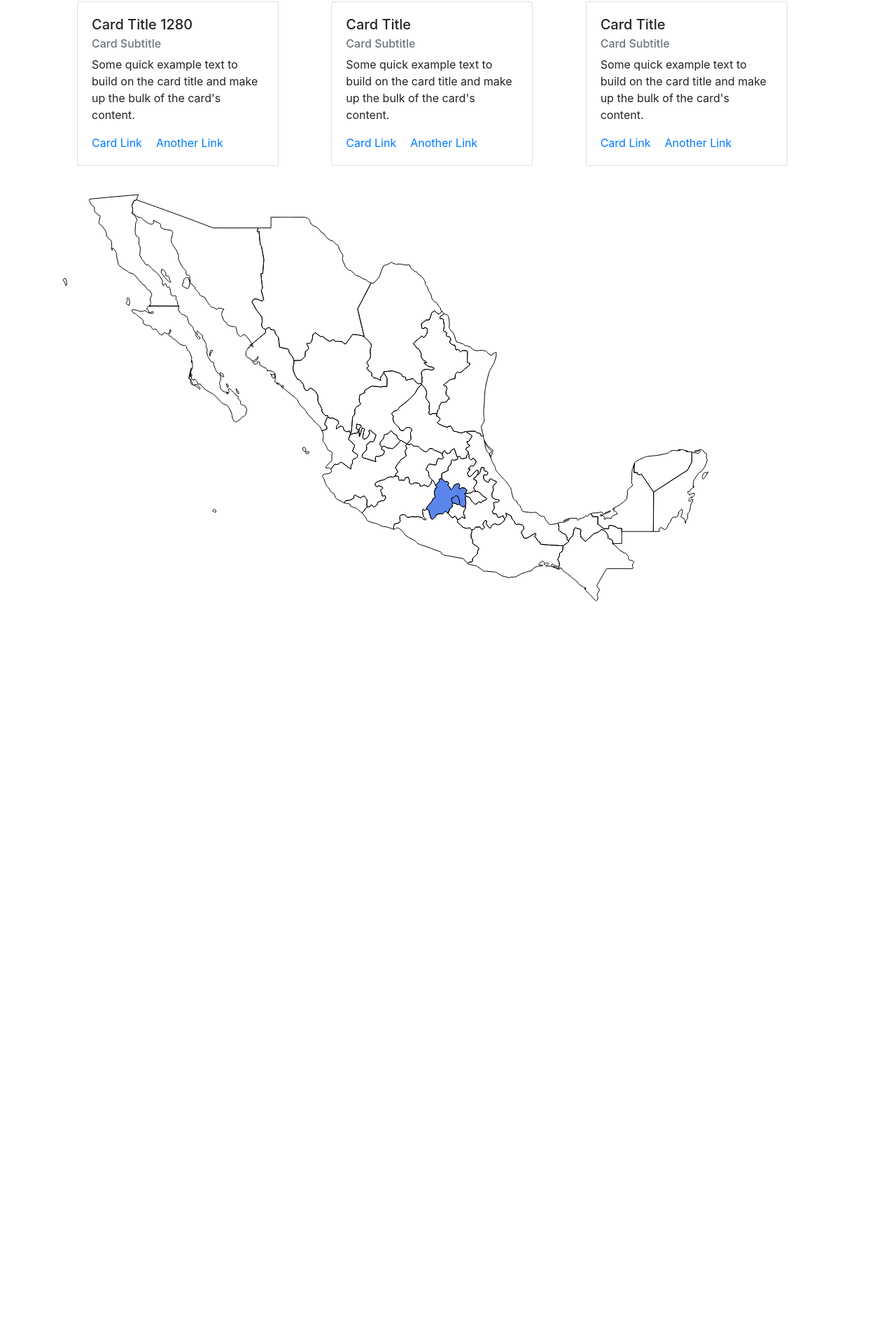
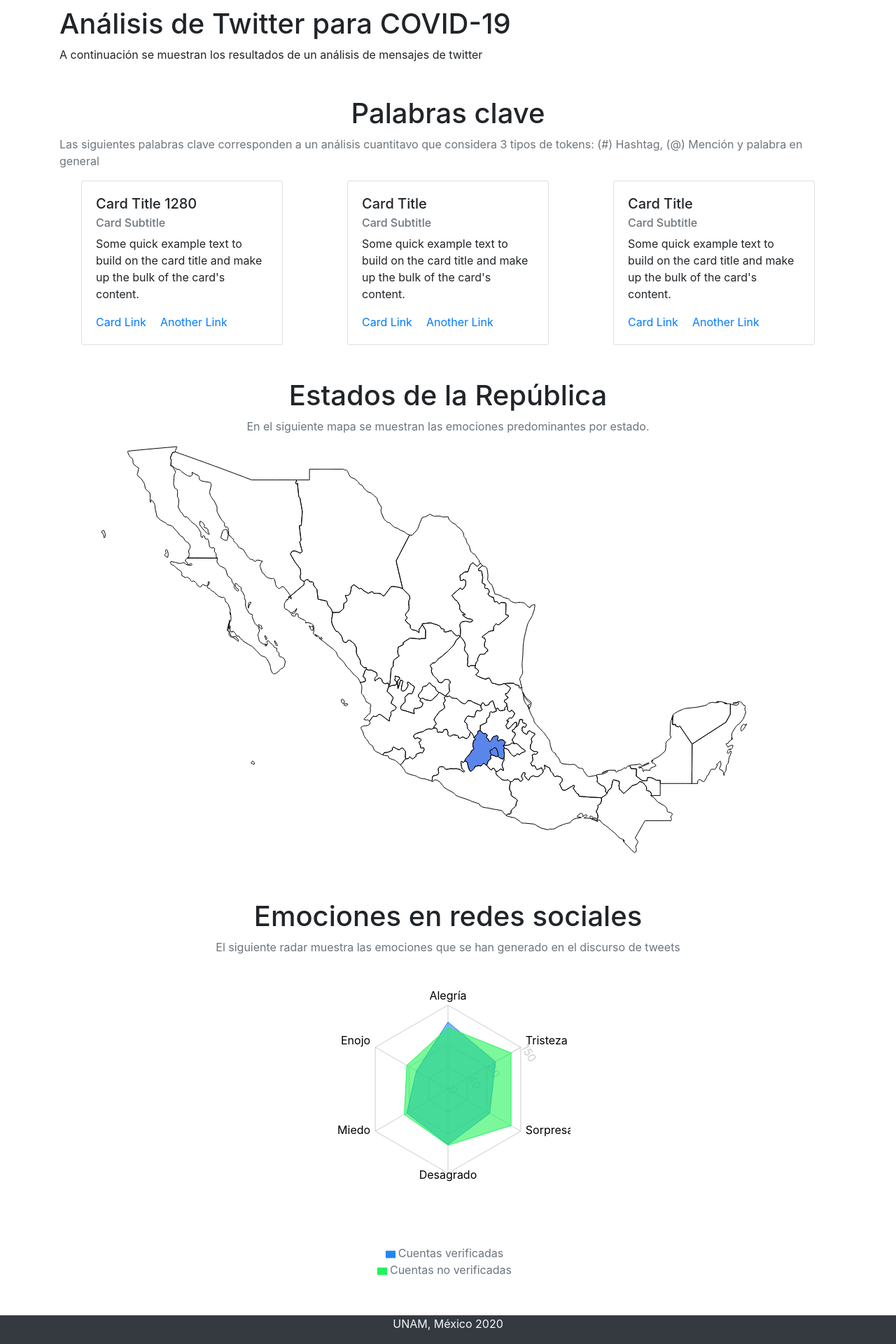
Before and after one commit to jgermanob/Mexico-COVID19, a React (Create React App) app: page / in a window 1280 px wide. Shown: the part 94-2014 px from the top of the page at 70% size. Before the commit the page ends 971 px from the top, so only its background shows below. Built offline with nearby package versions, Linux system fonts and the light colour scheme.

Commit message:
New Design and charts

```diff
--- a/package.json
+++ b/package.json
@@ -7,11 +7,12 @@
     "@testing-library/react": "^9.5.0",
     "@testing-library/user-event": "^7.2.1",
     "bootstrap": "^4.4.1",
-    "d3-geo": "^1.11.9",
+    "d3": "^5.15.1",
     "react": "^16.13.1",
     "react-bootstrap": "^1.0.0",
     "react-dom": "^16.13.1",
-    "react-scripts": "3.4.1"
+    "react-scripts": "3.4.1",
+    "recharts": "^1.8.5"
   },
   "scripts": {
     "start": "react-scripts start",
--- a/src/App.js
+++ b/src/App.js
@@ -2,22 +2,75 @@ import React from 'react';
 import NavBar from './NavBar';
 import WorldMap from './WorldMap';
 import Cards from './Cards';
-
-
+import EmotionalRadar from './EmotionalRadar';
+import Footer from './Footer'
+import Container from 'react-bootstrap/Container';
 
 
 class App extends React.Component {
 
   render(){
 
-
     return (
       <div>
       <NavBar/>
-      {//<WorldMap/>
-      }
-      <Cards/>
-      <WorldMap/>
+      <Container className='mt-5 mb-5'>
+
+        <div>
+          <h1>Análisis de Twitter para COVID-19</h1>
+          <p>
+            A continuación se muestran los resultados de un análisis de mensajes de twitter
+          </p>
+        </div>
+
+        <div className='mt-5 mb-5'>
+          <div className='d-flex justify-content-center'>
+            <h1> Palabras clave </h1>
+          </div>
+          <div className='d-flex justify-content-center text-secondary'>
+            <p>
+              Las siguientes palabras clave corresponden a un análisis cuantitavo que considera
+              3 tipos de tokens: (#) Hashtag, (@) Mención y palabra en general
+            </p>
+          </div>
+          <Cards/>
+        </div>
+
+        <div className='mt-5 mb-5'>
+          <div className='d-flex justify-content-center'>
+            <h1> Estados de la República </h1>
+          </div>
+          <div className='d-flex justify-content-center text-secondary'>
+            <p>
+              En el siguiente mapa se muestran las emociones predominantes por estado.
+
+            </p>
+          </div>
+          <WorldMap/>
+        </div>
+
+
+
+        <div className='mt-5 mb-5'>
+
+          <div className='d-flex justify-content-center'>
+            <h1> Emociones en redes sociales </h1>
+            </div>
+            <div className='d-flex justify-content-center text-secondary'>
+            <p>
+              El siguiente radar muestra las emociones que se han generado en el
+              discurso de tweets
+            </p>
+          </div>
+          <div className='d-flex justify-content-center text-secondary'>
+            <EmotionalRadar/>
+          </div>
+
+        </div>
+
+
+      </Container>
+      <Footer/>
       </div>
     );
   }
--- a/src/Cards.js
+++ b/src/Cards.js
@@ -10,9 +10,8 @@ class Cards extends React.Component{
   render(){
     return(
 
-      <Container style={{ padding: '40px' }}>
-        <Row>
-          <Col>
+        <Row >
+          <Col className='d-flex justify-content-center'>
           <Card style={{ width: '18rem' }}>
             <Card.Body>
               <Card.Title>Card Title {window.innerWidth}</Card.Title>
@@ -27,7 +26,7 @@ class Cards extends React.Component{
           </Card>
           </Col>
 
-          <Col>
+          <Col className='d-flex justify-content-center'>
           <Card style={{ width: '18rem' }}>
             <Card.Body>
               <Card.Title>Card Title</Card.Title>
@@ -42,7 +41,7 @@ class Cards extends React.Component{
           </Card>
           </Col>
 
-          <Col>
+          <Col className='d-flex justify-content-center'>
           <Card style={{ width: '18rem' }}>
             <Card.Body>
               <Card.Title>Card Title</Card.Title>
@@ -57,7 +56,6 @@ class Cards extends React.Component{
           </Card>
           </Col>
         </Row>
-      </Container>
 
     );
   }
--- /dev/null
+++ b/src/EmotionalRadar.js
@@ -0,0 +1,45 @@
+import React, { PureComponent } from 'react';
+import {
+  Radar, RadarChart, PolarGrid, Legend,
+  PolarAngleAxis, PolarRadiusAxis,
+} from 'recharts';
+
+const data = [
+  {
+    subject: 'Alegría', A: 120, B: 110, fullMark: 150,
+  },
+  {
+    subject: 'Tristeza', A: 98, B: 130, fullMark: 150,
+  },
+  {
+    subject: 'Sorpresa', A: 86, B: 130, fullMark: 150,
+  },
+  {
+    subject: 'Desagrado', A: 99, B: 100, fullMark: 150,
+  },
+  {
+    subject: 'Miedo', A: 85, B: 90, fullMark: 150,
+  },
+  {
+    subject: 'Enojo', A: 65, B: 85, fullMark: 150,
+  },
+];
+
+
+class EmotionalRadar extends PureComponent {
+
+  render() {
+    return (
+      <RadarChart  cx={175} cy={175} outerRadius={120} width={350} height={450} data={data}>
+        <PolarGrid />
+        <PolarAngleAxis dataKey="subject" />
+        <PolarRadiusAxis angle={30} domain={[0, 150]} />
+        <Radar name="Cuentas verificadas" dataKey="A" stroke="#2387f3" fill="#2387f3" fillOpacity={0.6} />
+        <Radar name="Cuentas no verificadas" dataKey="B" stroke="#23f359" fill="#23f359" fillOpacity={0.6} />
+        <Legend />
+      </RadarChart>
+    );
+  }
+}
+
+export default EmotionalRadar;
--- /dev/null
+++ b/src/Footer.js
@@ -0,0 +1,27 @@
+import React from 'react';
+
+
+const footerStyles ={
+  height:'80px'
+
+}
+
+
+
+class Footer extends React.Component{
+
+  render(){
+
+    return(
+      <div style={footerStyles} className='bg-dark text-light text-center'>
+      <p>UNAM, México 2020 </p>
+      </div>
+
+    );
+  }
+
+
+}
+
+
+export default Footer;
--- a/src/NavBar.js
+++ b/src/NavBar.js
@@ -8,7 +8,7 @@ class NavBar extends React.Component{
   render(){
 
     return(
-      <div>
+
       <Navbar collapseOnSelect expand="lg" bg="dark" variant="dark">
         <Navbar.Brand href="#">COVID-19 México</Navbar.Brand>
         <Navbar.Toggle aria-controls="responsive-navbar-nav" />
@@ -16,14 +16,15 @@ class NavBar extends React.Component{
             <Nav className="mr-auto">
             </Nav>
             <Nav>
-              <Nav.Link href="#deets">Estados</Nav.Link>
-              <Nav.Link eventKey={2} href="#memes">
+              {/*
+              <Nav.Link eventKey={1} href="#about">
                 Acerca de
-                </Nav.Link>
+                </Nav.Link>*/
+                }
             </Nav>
           </Navbar.Collapse>
       </Navbar>
-      </div>
+
     );
   }
 
--- a/src/WorldMap.js
+++ b/src/WorldMap.js
@@ -1,10 +1,8 @@
 import React, { Component } from 'react';
-import Container from 'react-bootstrap/Container';
 import Row from 'react-bootstrap/Row';
 import Col from 'react-bootstrap/Col';
-import './App.css';
 import worlddata from './world';
-import { geoMercator, geoPath } from 'd3-geo';
+import * as d3 from 'd3';
 
 
 /*
@@ -14,6 +12,7 @@ https://react-bootstrap.github.io/components/overlays/#popovers
 https://github.com/react-bootstrap/react-bootstrap/issues/1622
 https://www.w3schools.com/howto/howto_js_popup.asp
 */
+
 
 class WorldMap extends Component {
 
@@ -70,7 +69,7 @@ class WorldMap extends Component {
 
   render() {
      var w = this.state.wMap,h = this.state.hMap;
-     const projection = geoMercator()
+     const projection = d3.geoMercator()
      .center([-110, 22])
      .translate([w / 2, h / 1.7])
      .scale([w / .3]);
@@ -89,7 +88,7 @@ class WorldMap extends Component {
      }
 
 
-     const pathGenerator = geoPath().projection(projection);
+     const pathGenerator = d3.geoPath().projection(projection);
      const states = worlddata.features
         .map((d,i) => <path
         key={'path' + i}
@@ -102,13 +101,12 @@ class WorldMap extends Component {
         />);
 
   return(
-    <Container>
-    <svg width={this.state.wSvg} height={this.state.hSvg}>
-    <g>
-      {states}
-    </g>
-    </svg>
-    </Container>
+
+    <div className='d-flex justify-content-center'>
+      <svg width={this.state.wSvg} height={this.state.hSvg}>
+        {states}
+        </svg>
+    </div>
 
 
   );}
```
Also changed, not shown: 1 other file (tests, documents, lock files or other folders).
